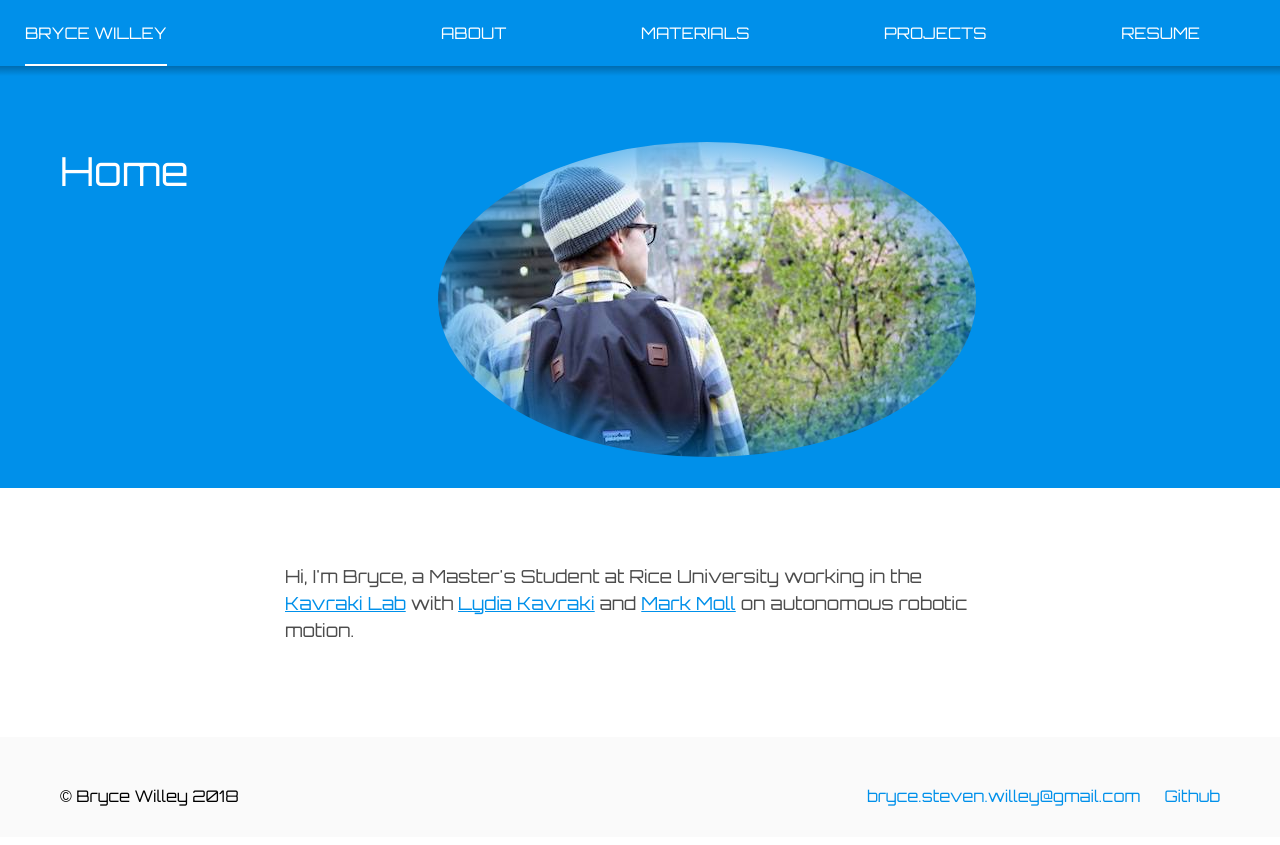
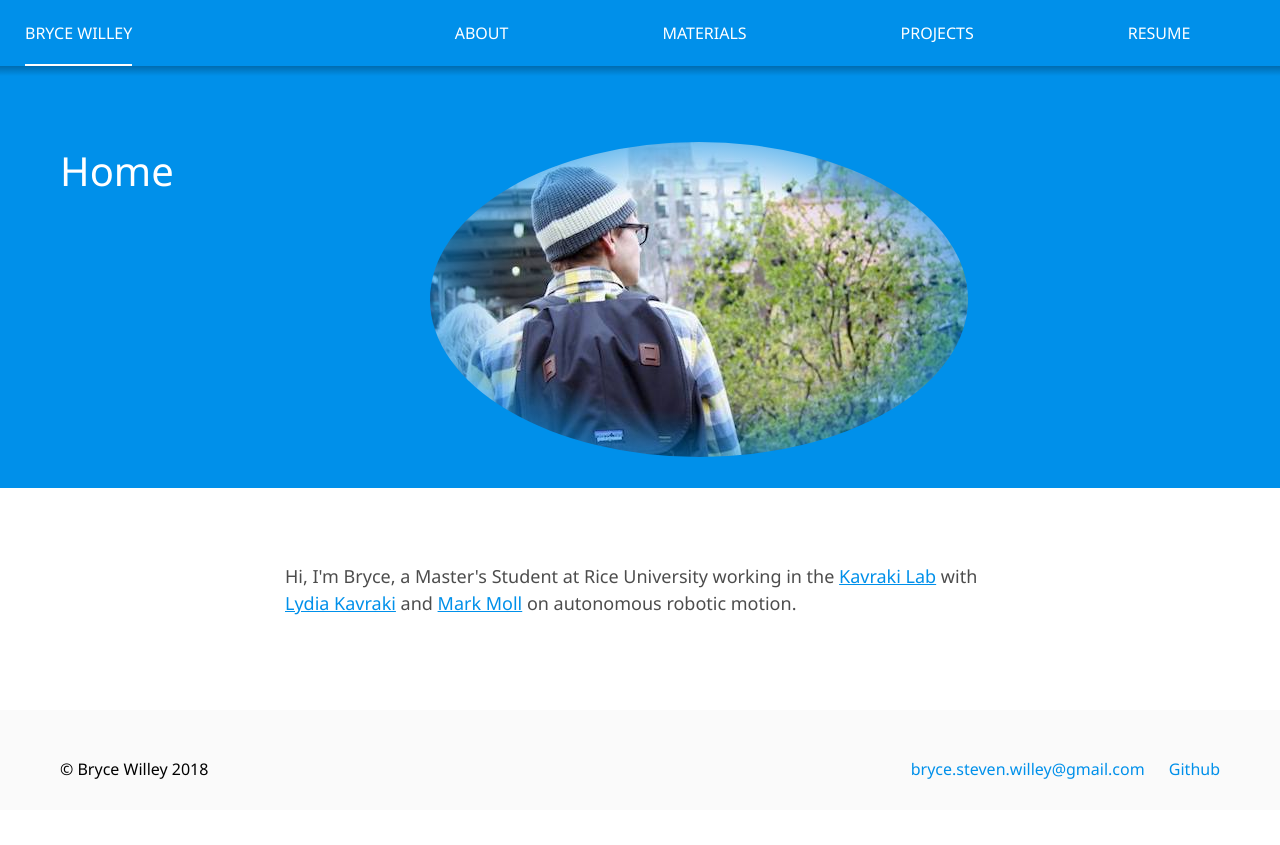
Before and after one commit to BryceStevenWilley/BryceStevenWilley.github.io, a Jekyll site: the page built from index.md, in a window 1280 px wide. Shown: the top 845 px of the page. Built offline with Jekyll 4.4.1, drawn with Linux system fonts in a browser that asks for light colours.

Commit message:
Fixed turning everything into Oribtron.

```diff
--- a/_includes/head.html
+++ b/_includes/head.html
@@ -7,7 +7,7 @@
   <title>{% if page.title %}{{ page.title }}{% else %}{{ site.title }}{% endif %}</title>
   <meta name="description" content="{% if page.excerpt %}{{ page.excerpt | strip_html | strip_newlines | truncate: 160 }}{% else %}{{ site.description }}{% endif %}">
 
-  <!--link href='https://fonts.googleapis.com/css?family=Noto+Sans' rel='stylesheet' type='text/css'-->
+  <link href='https://fonts.googleapis.com/css?family=Noto+Sans' rel='stylesheet' type='text/css'>
   <link href="https://fonts.googleapis.com/css?family=Orbitron" rel="stylesheet" type='text/css'>
   <link href="https://fonts.googleapis.com/icon?family=Material+Icons" rel="stylesheet">
   <link rel="stylesheet" href="{{ "/css/main.css" | prepend: site.baseurl }}">
--- a/_sass/helpers/_mixins.scss
+++ b/_sass/helpers/_mixins.scss
@@ -8,14 +8,14 @@
 $on-palm:   450px !default;
 
 @mixin ff--sans-serif($font-weight: normal) {
-  //font-family: 'Noto Sans', sans-serif;
-  font-family: 'Orbitron', sans-serif;
+  font-family: 'Noto Sans', sans-serif;
+  //font-family: 'Orbitron', sans-serif;
   font-weight: $font-weight;
 }
 
 @mixin ff--mono($font-weight: normal) {
-  //font-family: 'Noto Mono', monospace;
-  font-family: 'Orbitron', monospace;
+  font-family: 'Noto Mono', monospace;
+  //font-family: 'Orbitron', monospace;
   font-weight: $font-weight;
 }
 
```
